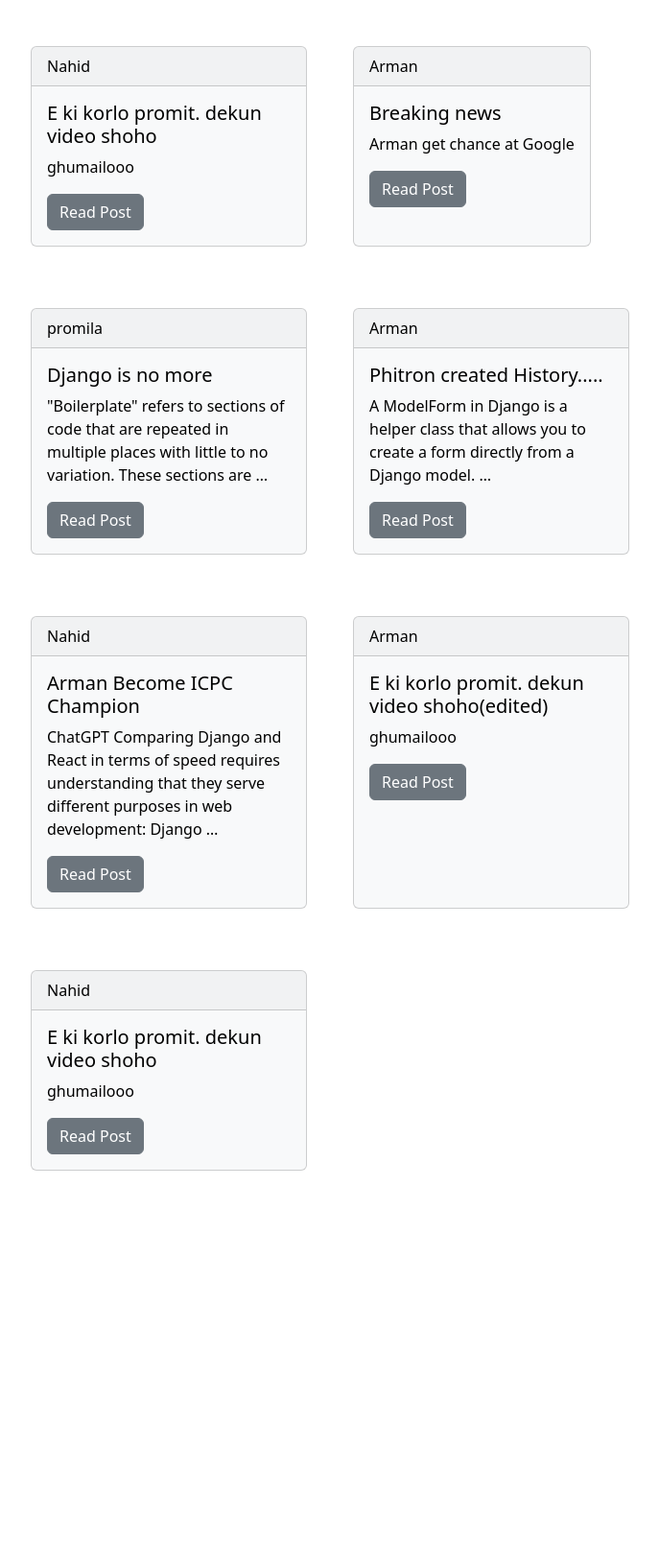
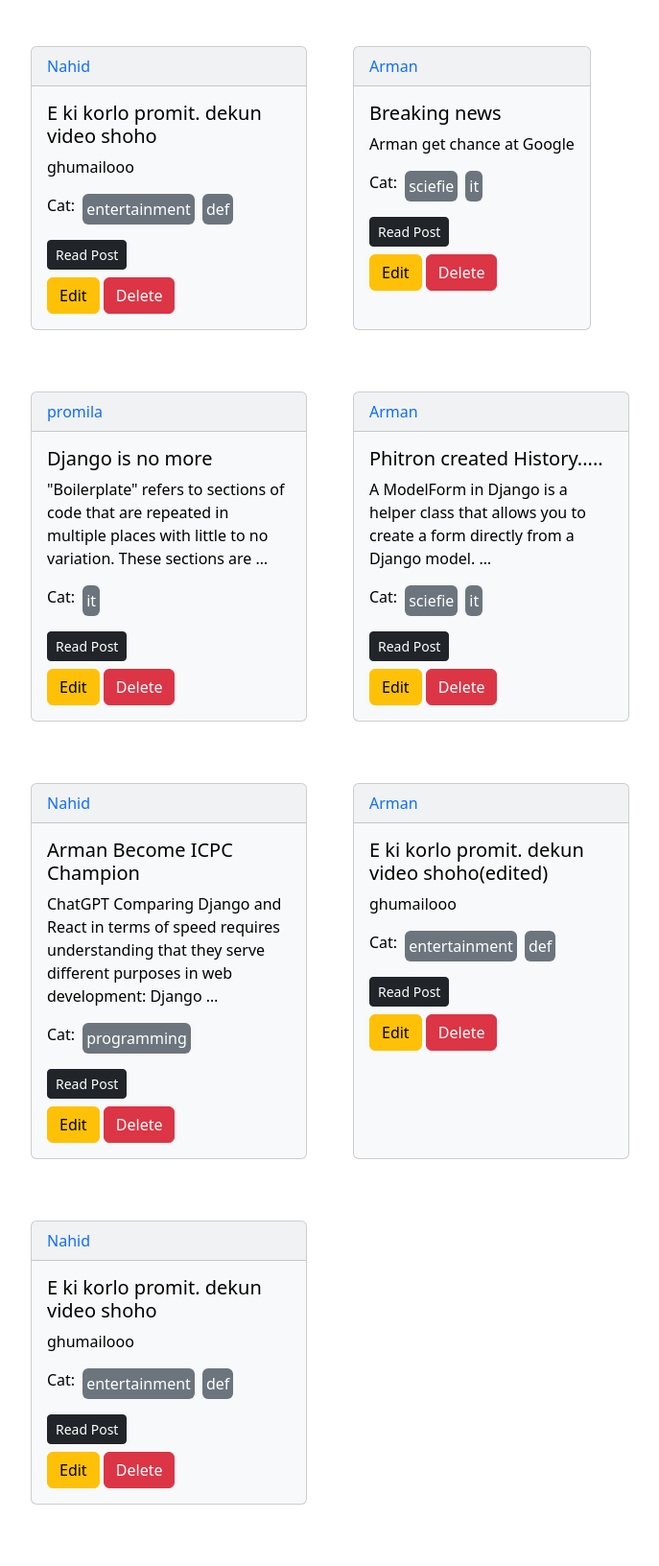
Before and after one commit to arman1211/blog-site-django, a Django app: page / in a window 1280 px wide. Shown: the part 56-1688 px from the top of the page at 96% size, without its empty margins (176-863 px from the left). Before the commit the page ends 1276 px from the top, so only its background shows below. Run offline with Django 5.2, Linux system fonts and the light colour scheme; data comes from the database, SQL or seed files in the repository; both versions use the stored data as it was after the commit.

Commit message:
now you can edit and delete post

```diff
--- a/blog_site/views.py
+++ b/blog_site/views.py
@@ -3,5 +3,4 @@ from post.models import Post
 
 def home(request):
     posts = Post.objects.all()
-    print(posts)
     return render(request, 'home.html',{'posts': posts})
--- a/post/urls.py
+++ b/post/urls.py
@@ -3,4 +3,6 @@ from . import views
 
 urlpatterns = [
     path('', views.add_post, name='post'),
+    path('edit/<int:id>', views.edit_post, name='edit'),
+    path('delete/<int:id>', views.delete_post, name='delete'),
 ]
--- a/templates/home.html
+++ b/templates/home.html
@@ -3,16 +3,24 @@
 <div class="d-flex flex-wrap w-75 m-auto gap-5 p-5">
   {% for post in posts %}
   <div class="card text-bg-light mb-3" style="max-width: 18rem">
-    <div class="card-header">{{post.author}}</div>
+    <div class="card-header text-primary">{{post.author}}</div>
     <div class="card-body">
       <h5 class="card-title">{{post.title}}</h5>
       <p class="card-text">{{post.content | truncatewords:20}}</p>
-      {% comment %} {% for cat in post.catagory %}
+      <div class="catagory d-flex gap-2">
+        <p>Cat:</p>
+        {% for cat in post.catagory.all %}
 
-      <button>{{cat}}</button>
-      {% endfor %} {% endcomment %}
+        <p class="text-bg-secondary p-1 rounded">{{cat.name}}</p>
+        {% endfor %}
+      </div>
 
-      <button class="btn btn-secondary">Read Post</button>
+      <button class="btn btn-dark btn-sm mb-2">Read Post</button>
+      <br />
+      <a class="btn btn-warning" href="{% url "edit" post.id %}" >
+        Edit
+      </a>
+      <a class="btn btn-danger" href="{% url "delete" post.id %}">Delete</a>
     </div>
   </div>
 
```
Also changed, not shown: post/views.py (+19 -1 lines), db.sqlite3.
